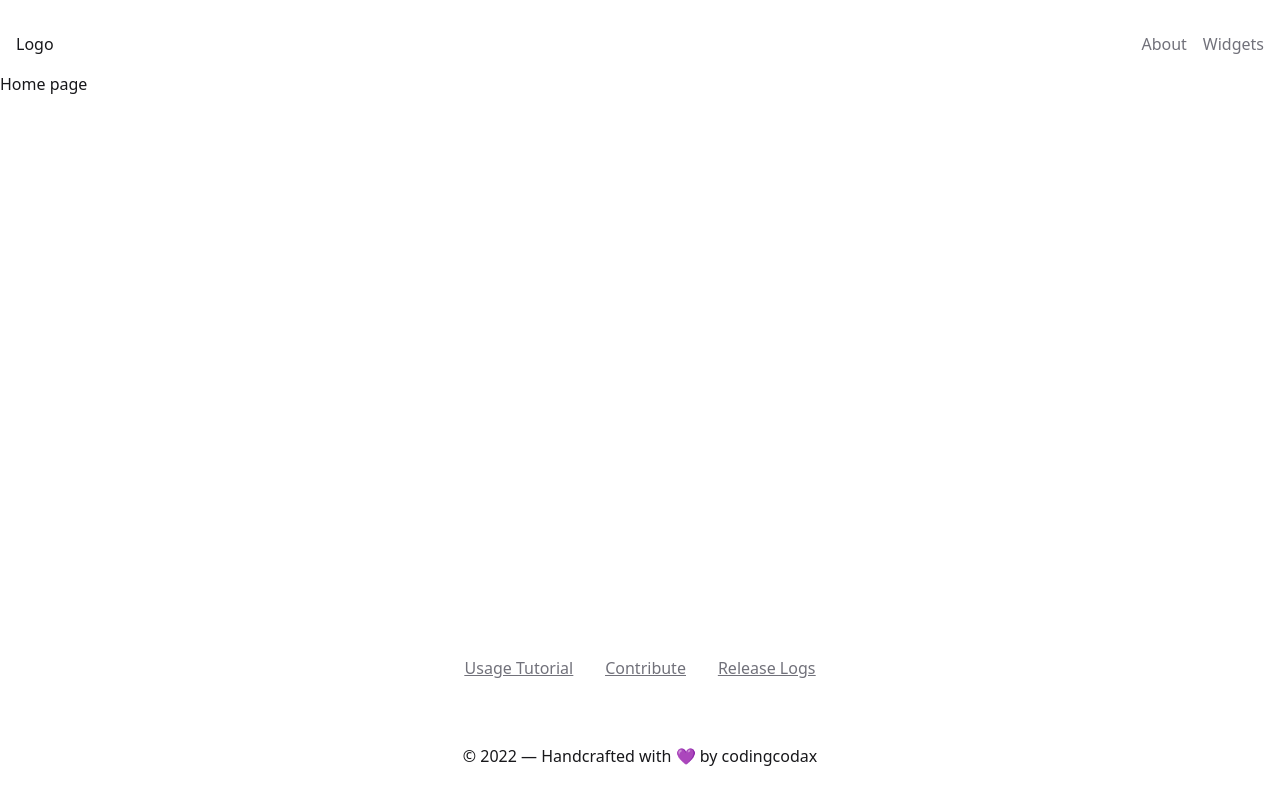
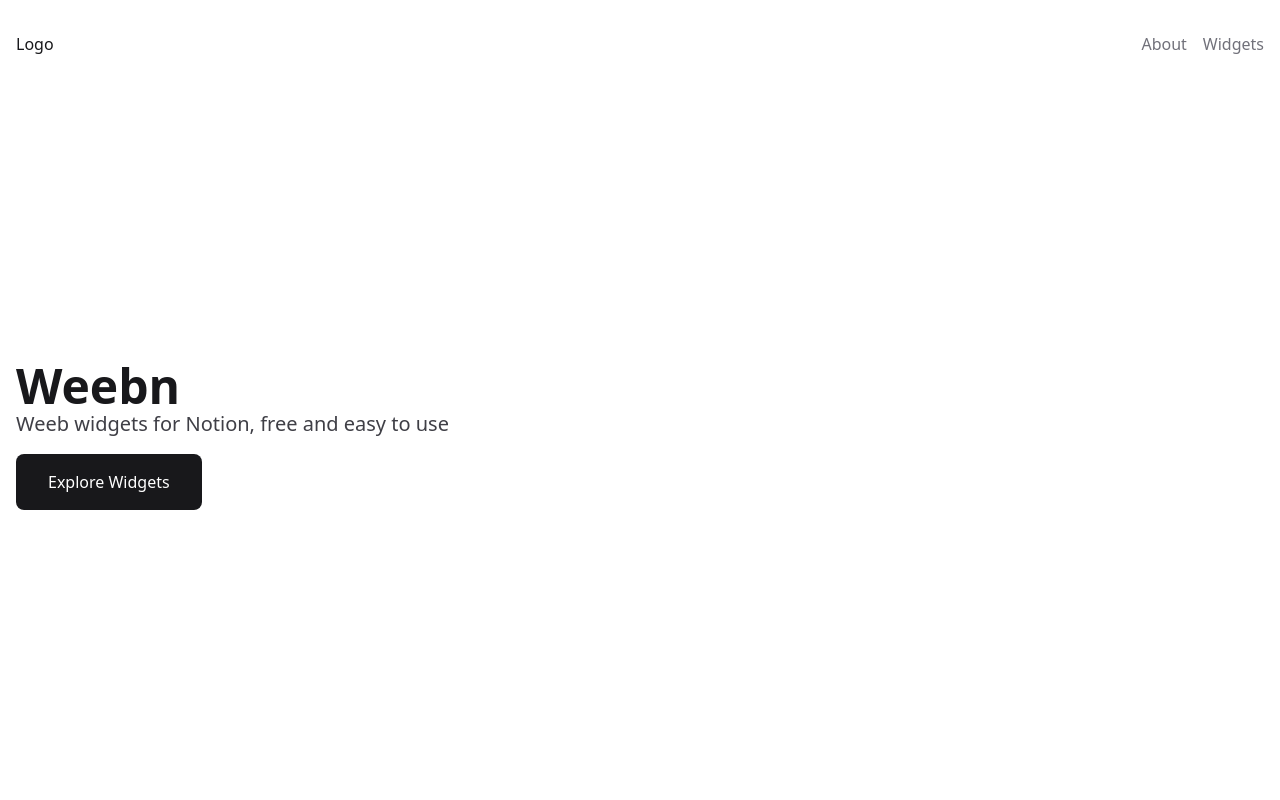
Before and after one commit to codingcodax/weebn, a Next.js app: page / in a window 1280 px wide. Shown: the top 800 px of the page. Built offline with nearby package versions, Linux system fonts and the light colour scheme.

Commit message:
feat(home): import hero component

```diff
--- a/app/page.tsx
+++ b/app/page.tsx
@@ -1,7 +1,9 @@
+import { Hero } from '~/components/pages/home';
+
 const Home = () => {
   return (
-    <div>
-      <p>Home page</p>
+    <div className='h-full'>
+      <Hero />
     </div>
   );
 };
```
